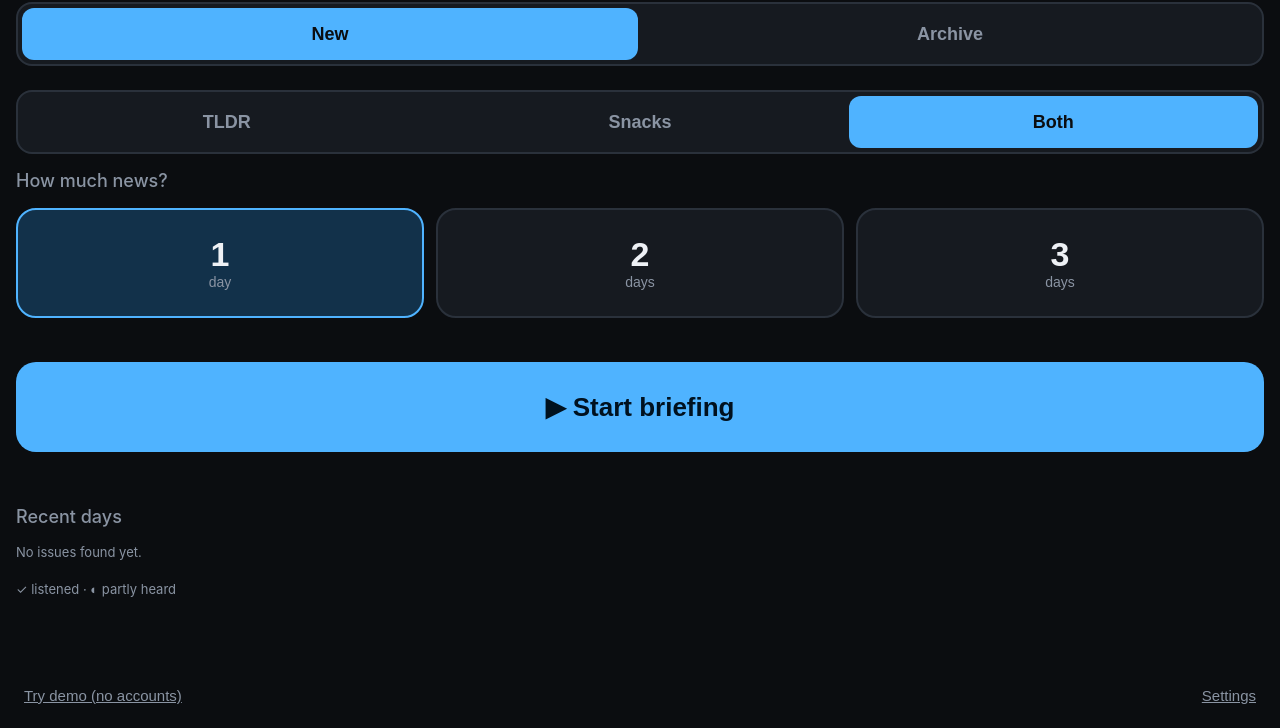
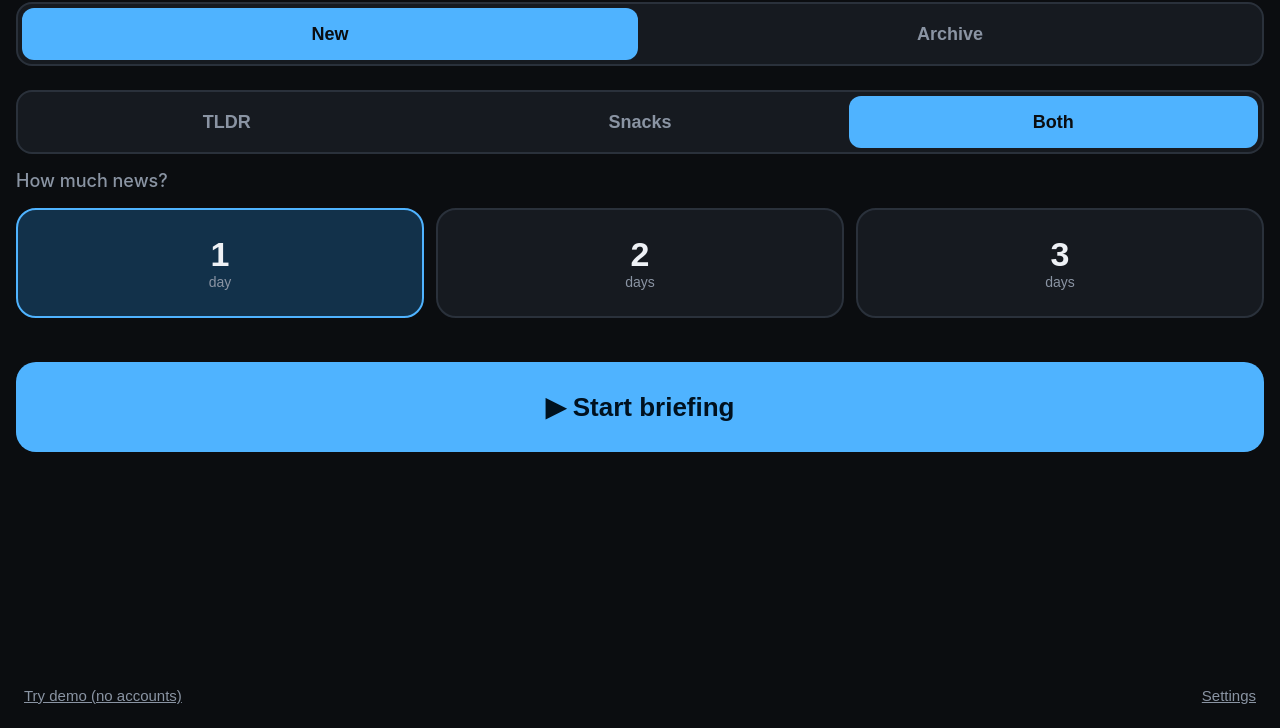
Before and after one commit to jahmehs/tldr-drive, a plain HTML site: page index.html in a window 1280 px wide. Shown: the part 72-800 px from the top of the page. Drawn offline with Linux system fonts and the light colour scheme; no server answers.

Commit message:
Remove the Recent days strip from the home screen
Co-Authored-By: Claude Opus 5.5 <noreply@anthropic.com>
Claude-Session: https://claude.ai/code/session_01BcswLq5zJEGQSL4aarGVU5

```diff
--- a/index.html
+++ b/index.html
@@ -108,9 +108,6 @@
   <div class="hint" id="durHint" style="min-height:1.3em"></div>
   <button class="go" id="btnStart">▶ Start briefing</button>
   <div class="status" id="homeStatus"></div>
-  <h2>Recent days</h2>
-  <div class="days" id="dayStrip"><span class="hint">Loading…</span></div>
-  <div class="hint">✓ listened · ◐ partly heard</div>
   <div style="margin-top:auto;display:flex;justify-content:space-between">
     <button class="link" id="btnDemo">Try demo (no accounts)</button>
     <button class="link" id="btnSettings">Settings</button>
@@ -1641,10 +1638,10 @@ function estMinutes(days) {
 function renderDays() {
   const all = allDays(), L = listened();
   // strip of recent days
-  const strip = $("dayStrip"); strip.innerHTML = "";
-  if (!all.length) strip.innerHTML = `<span class="hint">${cfg.sources.length ? "No issues found yet." : "Pick TLDR, Snacks or Both."}</span>`;
+  const strip = $("dayStrip"); if (strip) strip.innerHTML = "";
+  if (strip && !all.length) strip.innerHTML = `<span class="hint">${cfg.sources.length ? "No issues found yet." : "Pick TLDR, Snacks or Both."}</span>`;
   const picked = new Set(pickDays().map(d => d.date));
-  all.slice(0, 14).forEach(d => {
+  if (strip) all.slice(0, 14).forEach(d => {
     const st = dayState(d), el = document.createElement("div");
     el.className = "day " + st + (picked.has(d.date) ? " next" : "");
     const [w, md] = [new Date(d.date + "T12:00:00").toLocaleDateString(undefined, { weekday: "short" }),
```
Also changed, not shown: 1 other file.
